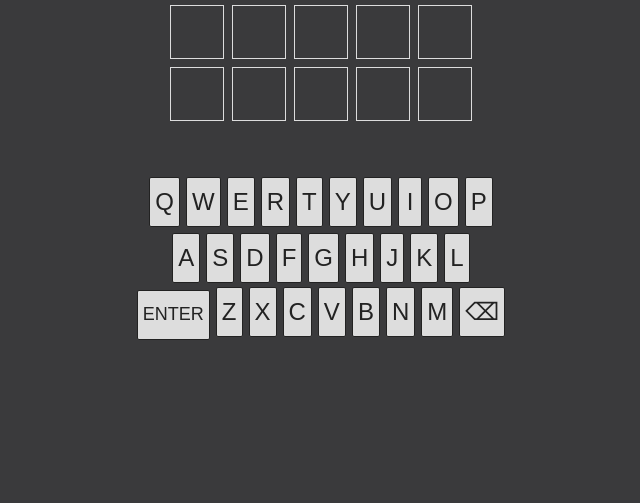
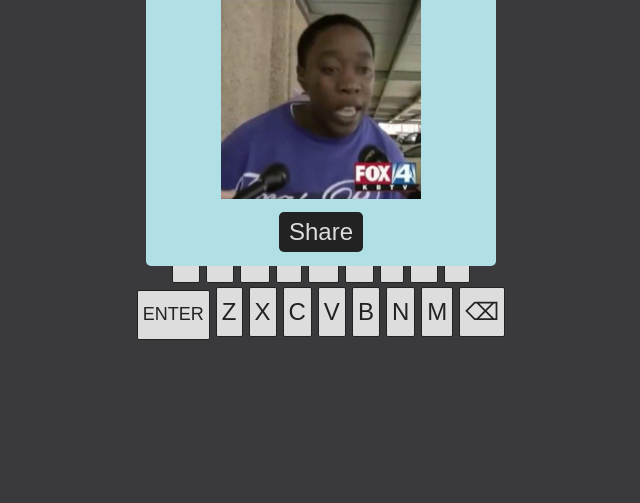
Before and after one commit to easton-hill/easton-hill.github.io, a plain HTML site: page index.html in a window 1280 px wide. Shown: the part 297-800 px from the top of the page, without its empty margins (319-959 px from the left). Drawn offline with Linux system fonts and the light colour scheme.

Commit message:
attempting to add share button

```diff
--- a/index.html
+++ b/index.html
@@ -97,6 +97,7 @@
       <button id="close-winner-display">X</button>
       <h1>You won, barely...barely but-</h1>
       <img src="barely.jpg" width="200" height="200">
+      <button id="share">Share</button>
     </div>
   </body>
 </html>
--- a/main.js
+++ b/main.js
@@ -108,3 +108,16 @@ const closeBtn = document.getElementById("close-winner-display");
 closeBtn.addEventListener("click", () => {
   document.getElementById("winner-display").style.visibility = "hidden";
 });
+
+const shareResults = () => {
+  if (navigator.share) {
+    navigator.share({
+      title: "Testing share",
+      text: "This is the text of the share",
+      url: "easton-hill.github.io",
+    });
+  }
+};
+
+const shareBtn = document.getElementById("share");
+shareBtn.addEventListener("click", shareResults);
--- a/style.css
+++ b/style.css
@@ -83,7 +83,19 @@ button {
   height: 400px;
   margin: auto;
   text-align: center;
-  visibility: hidden;
+  /* visibility: hidden; */
+}
+
+#share {
+  font-size: x-large;
+  display: block;
+  margin: 8px auto 0;
+  padding: 6px 10px;
+  border: none;
+  border-radius: 5px;
+  background-color: #222;
+  color: #ddd;
+  cursor: pointer;
 }
 
 #close-winner-display {
```
